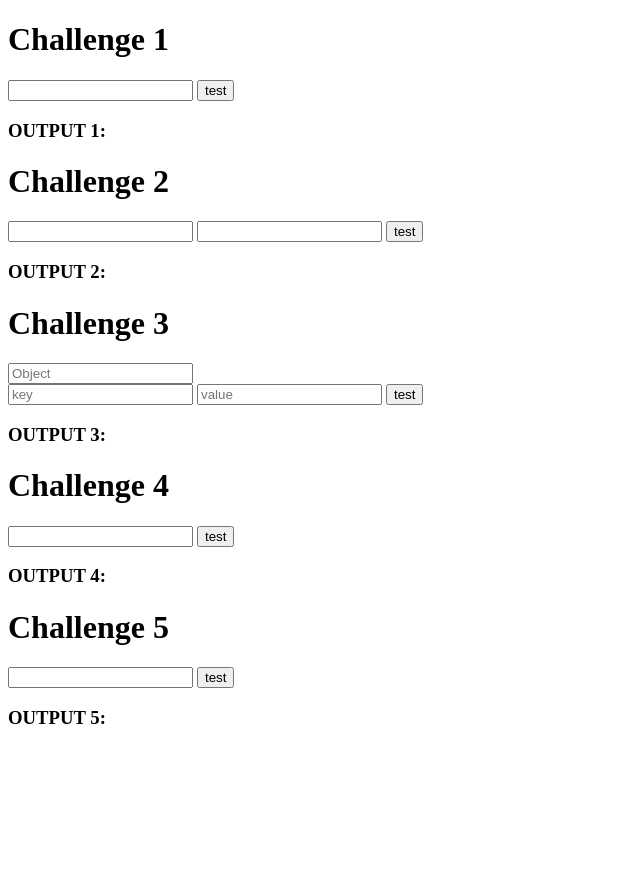
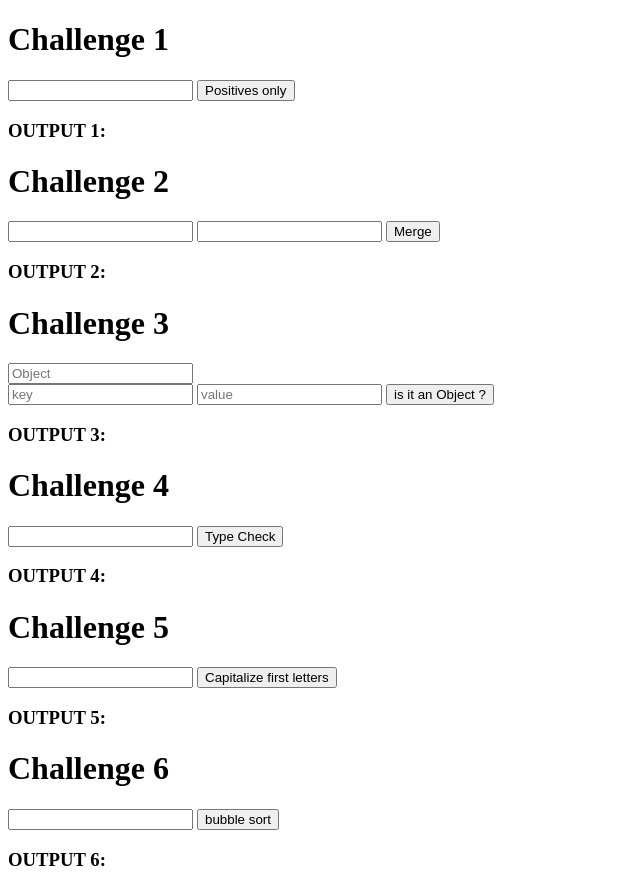
Before and after one commit to ateyyah/JavaScript-Challenges, a plain HTML site: page index.html in a window 1280 px wide. Shown: the whole page, without its empty margins (0-640 px from the left). Before the commit the page ends 800 px from the top, so only its background shows below. Drawn offline with Linux system fonts and the light colour scheme.

Commit message:
Challenge6

```diff
--- a/index.html
+++ b/index.html
@@ -13,7 +13,7 @@
         <h1>Challenge 1</h1>
         <input type="text" id="challenge1"></input>
 
-        <button type="button" onclick="handlePositives()">test</button>
+        <button type="button" onclick="handlePositives()">Positives only</button>
 
         <h3>OUTPUT 1:</h3>
         <label id="output1"></label>
@@ -23,7 +23,7 @@
         <input type="text" id="challenge2-1"></input>
         <input type="text" id="challenge2-2"></input>
 
-        <button type="button" onclick="handleMerge()">test</button>
+        <button type="button" onclick="handleMerge()">Merge</button>
 
         <h3>OUTPUT 2:</h3>
         <label id="output2"></label>
@@ -35,7 +35,7 @@
         <input type="text" id="challenge3-2" placeholder="key"></input>
         <input type="text" id="challenge3-3" placeholder="value"></input>
 
-        <button type="button" onclick="handleObjectCheck()">test</button>
+        <button type="button" onclick="handleObjectCheck()">is it an Object ?</button>
 
         <h3>OUTPUT 3:</h3>
         <label id="output3"></label>
@@ -44,7 +44,7 @@
         <h1>Challenge 4</h1>
         <input type="text" id="challenge4-1"></input>
 
-        <button type="button" onclick="handleTypeCheck()">test</button>
+        <button type="button" onclick="handleTypeCheck()">Type Check</button>
 
         <h3>OUTPUT 4:</h3>
         <label id="output4"></label>
@@ -53,10 +53,19 @@
         <h1>Challenge 5</h1>
         <input type="text" id="challenge5-1"></input>
 
-        <button type="button" onclick="handleCapitalizeFirst()">test</button>
+        <button type="button" onclick="handleCapitalizeFirst()">Capitalize first letters</button>
 
         <h3>OUTPUT 5:</h3>
         <label id="output5"></label>
     </form>
+    <form>
+        <h1>Challenge 6</h1>
+        <input type="text" id="challenge6-1"></input>
+
+        <button type="button" onclick="handleBubbleSort()">bubble sort</button>
+
+        <h3>OUTPUT 6:</h3>
+        <label id="output6"></label>
+    </form>
 </body>
 </html>
--- a/script.js
+++ b/script.js
@@ -1,4 +1,3 @@
-
 function handlePositives(e) {
     let input = document.getElementById("challenge1").value;
 
@@ -54,6 +53,32 @@ function handleCapitalizeFirst(e) {
     document.getElementById("output5").innerHTML = n;
 }
 
+function handleBubbleSort(e) {
+    let input1 = document.getElementById("challenge6-1").value;
+    let obj = JSON.parse(input1);
+
+    let bubbleSort = (inputArr) => {
+        let len = inputArr.length;
+        for (let i = 0; i < len; i++) {
+            for (let j = 0; j < len; j++) {
+                if (inputArr[j] > inputArr[j + 1]) {
+                    let tmp = inputArr[j];
+                    inputArr[j] = inputArr[j + 1];
+                    inputArr[j + 1] = tmp;
+                }
+            }
+        }
+        return inputArr;
+    };
+
+    if (!Array.isArray(obj)) result = "Please enter an array";
+    else{
+        result = bubbleSort(obj);
+    }
+    document.getElementById("output6").innerHTML = result;
+
+}
+
 function positives(arr) {
     return arr.filter((item) => { return item > 0 });
 }
```
